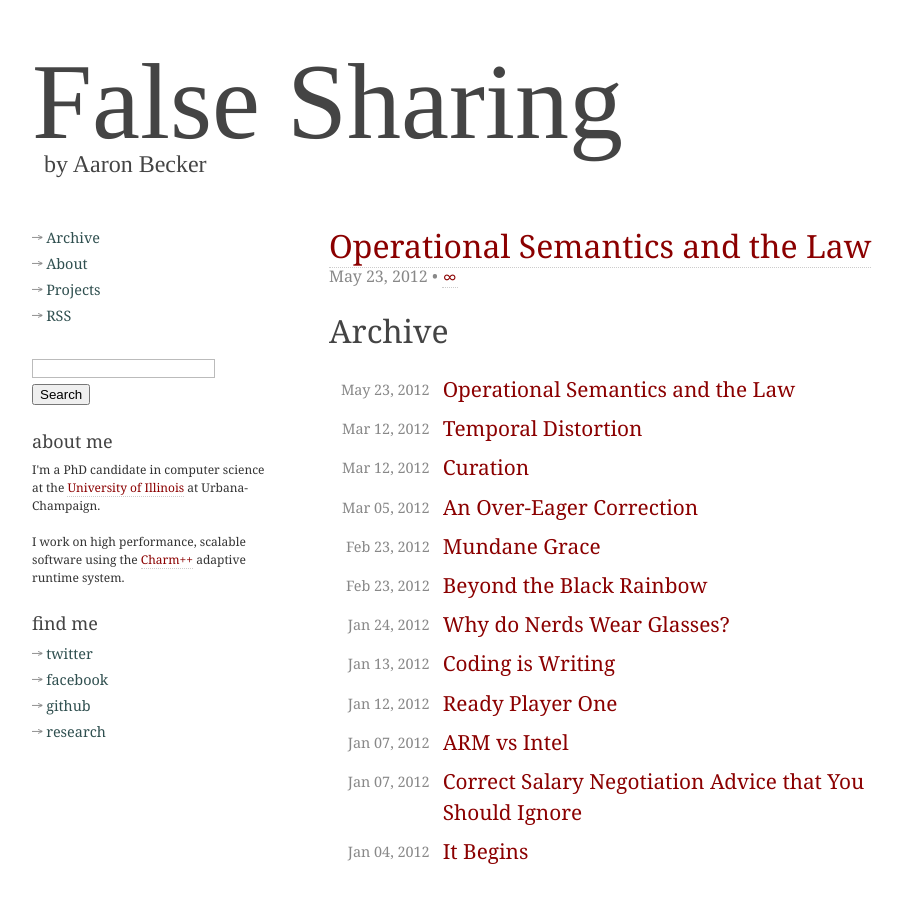
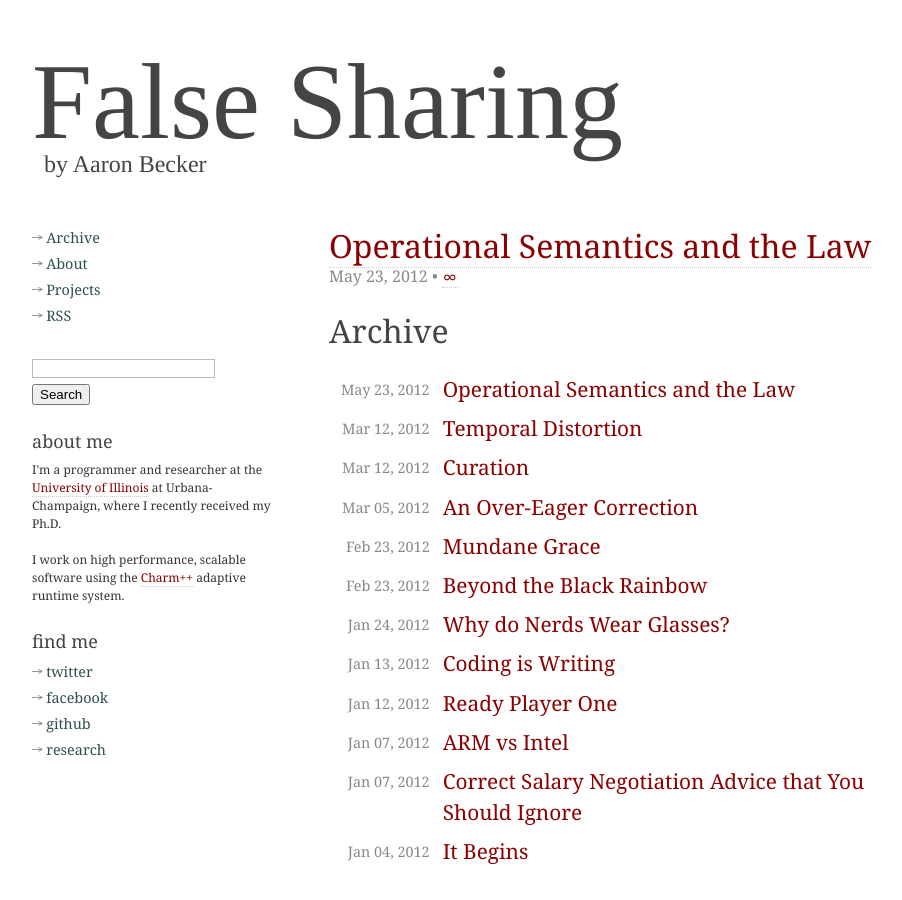
Before and after one commit to AaronBecker/aaronbecker.github.com, a Jekyll site: the page built from index.html, in a window 1280 px wide and 900 px high. Shown: the whole window, without its empty margins (16-918 px from the left). Built offline with Jekyll 4.4.1, drawn with Linux system fonts in a browser that asks for light colours; nearby versions of some CDN libraries.

Commit message:
updated 'about me'

```diff
--- a/_layouts/default.html
+++ b/_layouts/default.html
@@ -19,11 +19,13 @@
                 </form>
 
             <h3>about me</h3>
-            <p>I'm a PhD candidate in computer science at the
-              <a href="http://illinois.edu">University of Illinois</a> at Urbana-Champaign.
+            <p>I'm a programmer and researcher at the
+              <a href="http://illinois.edu">University of Illinois</a>
+              at Urbana-Champaign, where I recently received my Ph.D.
               <br/><br/>
               I work on high performance, scalable software using the
-              <a href="http://charm.cs.illinois.edu">Charm++</a> adaptive runtime system.
+              <a href="http://charm.cs.illinois.edu">Charm++</a> adaptive
+              runtime system.
             </p>
 
             <h3>find me</h3>
```
